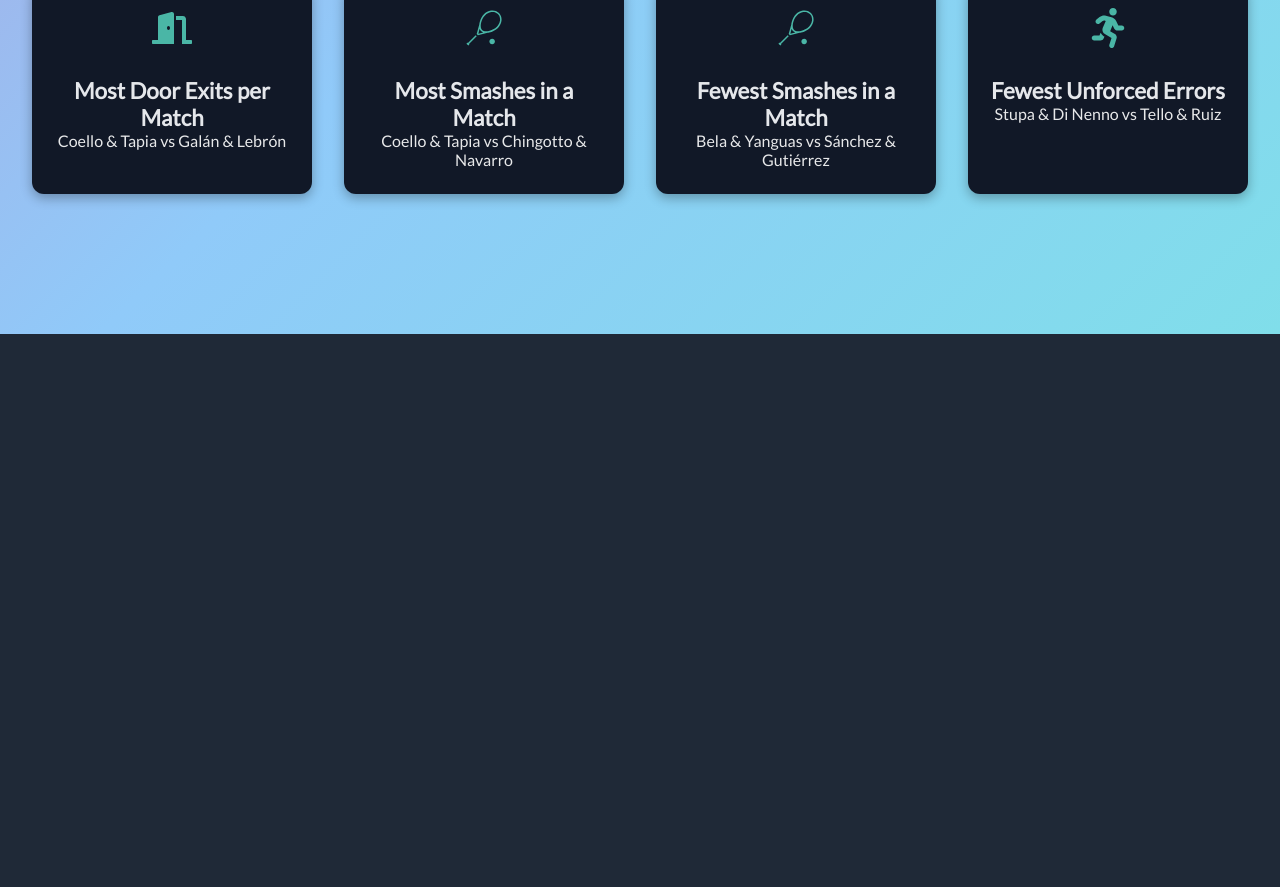
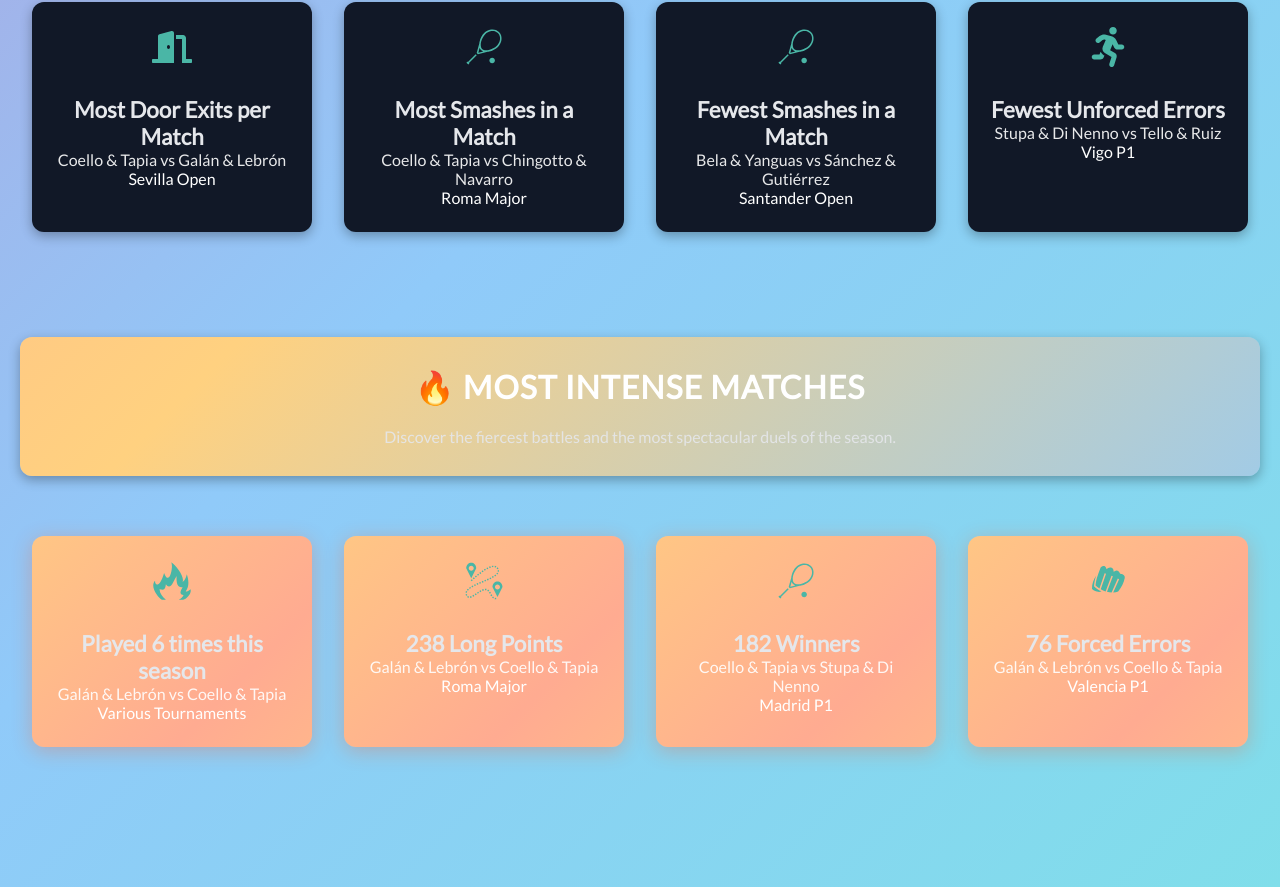
Before and after one commit to DavidSanzUFV/PadelIntelligence, a React (Create React App) app in the folder padel-intelligence/: page /highlights in a window 1280 px wide. Shown: the part 746-1633 px from the top of the page. Before the commit the page ends 1080 px from the top, so only its background shows below. Built offline with nearby package versions, Linux system fonts and the light colour scheme.

Commit message:
queries highlights

```diff
--- a/padel-intelligence/src/components/HighlightCard.js
+++ b/padel-intelligence/src/components/HighlightCard.js
@@ -1,13 +1,14 @@
 import React from "react";
 import "../styles/Highlights.css";
 
-const HighlightCard = ({ icon, value, player, match }) => {
+const HighlightCard = ({ icon, value, player, match, location, isIntense }) => {
   return (
-    <div className="highlight-card">
+    <div className={`highlight-card ${isIntense ? 'highlight-card-intense' : ''}`}>
       <div className="highlight-icon">{icon}</div>
       <div className="highlight-value">{value}</div>
       <div className="highlight-player">{player}</div>
       <div className="highlight-match">{match}</div>
+      <div className="highlight-location">{location}</div>
     </div>
   );
 };
--- a/padel-intelligence/src/pages/Curiosities.js
+++ b/padel-intelligence/src/pages/Curiosities.js
@@ -53,6 +53,19 @@ const transformCuriosities = (data) => {
     "Return Errors": "❌"
   };
 
+  const percentageTitles = [
+    "Main Draw Gender Ratio",
+    "Cross vs Parallel",
+    "Lob to Net Gain %",
+    "Smash Percentage",
+    "Lob Usage %",
+    "1st vs 2nd Serve",
+    "Returns: Lob vs Low",
+    "Return Errors"
+  ];
+
+  const isPercentageTitle = (title) => percentageTitles.includes(title);
+
   for (const [category, items] of Object.entries(data)) {
     for (const [title, facts] of Object.entries(items)) {
       const entry = {
@@ -61,17 +74,41 @@ const transformCuriosities = (data) => {
         description: descriptions[title] || "",
         facts: Array.isArray(facts)
           ? facts.map((f, i) => {
-            const medal = ["🥇", "🥈", "🥉"][i] || "🥇";
+              const medal = ["🥇", "🥈", "🥉"][i] || "🏅";
+
+              // 🧠 Si ya es string como "54% Men / 46% Women"
               if (typeof f === "string") return `${medal} ${f}`;
+
+              // 🧠 Si es un objeto tipo { player: ..., value: ... }
               if (typeof f === "object" && f !== null) {
-              // Intenta serializar los campos comunes como player + value
-              const keys = Object.keys(f);
-              return `${medal} ${f.player || f.nationality || f.brand || "Item"} (${Object.values(f).filter(v => typeof v === 'number' || typeof v === 'string').slice(1).join(", ")})`;
+                const label =
+                  f.player || f.nationality || f.brand || "Item";
+                const value = Object.values(f).find(v => typeof v === "number");
+
+                if (value !== undefined) {
+                  let displayValue;
+
+                  if (["Returns: Lob vs Low", "Lob Usage %"].includes(title)) {
+                    displayValue = (value * 100).toFixed(2);
+                  } else {
+                    displayValue = value.toFixed(2);
                   }
+
+                  const suffix = isPercentageTitle(title) ? "%" : "";
+                  return `${medal} ${label} (${displayValue}${suffix})`;
+                }
+
+                // Fallback si no hay número
+                const fallback = Object.values(f)
+                  .filter(v => typeof v === "string" || typeof v === "number")
+                  .slice(1)
+                  .join(", ");
+                return `${medal} ${label} (${fallback})`;
+              }
+
               return `${medal} ${String(f)}`;
             })
           : [`🥇 ${String(facts)}`]
-
       };
 
       if (transformed[category]) {
@@ -79,8 +116,6 @@ const transformCuriosities = (data) => {
       }
     }
   }
-
-
   return transformed;
 };
 
--- a/padel-intelligence/src/pages/Highlights.js
+++ b/padel-intelligence/src/pages/Highlights.js
@@ -3,6 +3,7 @@ import HighlightCard from "../components/HighlightCard";
 import "../styles/Highlights.css";
 import { FaSnowflake, FaCloud, FaDoorOpen, FaRunning } from "react-icons/fa";
 import { GiTennisRacket, GiClick } from "react-icons/gi";
+import { GiFlame, GiPathDistance, GiPunch } from "react-icons/gi";
 
 const seasonSummaryTop = [
   {
@@ -10,57 +11,92 @@ const seasonSummaryTop = [
     title: "Biggest Nevera of the Year",
     player: "Lebrón & Galán vs Coello & Tapia",
     value: "Biggest Nevera of the Year",
+    location: "Madrid Master Final",
   },
   {
     icon: <GiClick className="highlight-icon" />,
     title: "Most Shots in a Match",
     player: "Chingotto & Navarro vs Sánchez & Gutiérrez",
     value: "Most Shots in a Match",
+    location: "Barcelona Open",
   },
   {
     icon: <FaCloud className="highlight-icon" />,
     title: "Most Lobs in a Match",
     player: "Bela & Tello vs Lebrón & Galán",
     value: "Most Lobs in a Match",
+    location: "Buenos Aires P1",
   },
   {
     icon: <GiTennisRacket className="highlight-icon" />,
     title: "Most Points in a Match",
     player: "Stupa & Di Nenno vs Coello & Tapia",
     value: "Most Points in a Match",
+    location: "Málaga P1",
   },
 ];
 
-
-// 📊 SEASON SUMMARY - Extra Highlights
 const seasonSummaryExtra = [
   {
     icon: <FaDoorOpen className="highlight-icon" />,
     title: "Most Door Exits per Match",
     player: "Coello & Tapia vs Galán & Lebrón",
     value: "Most Door Exits per Match",
+    location: "Sevilla Open",
   },
   {
     icon: <GiTennisRacket className="highlight-icon" />,
     title: "Most Smashes in a Match",
     player: "Coello & Tapia vs Chingotto & Navarro",
     value: "Most Smashes in a Match",
+    location: "Roma Major",
   },
   {
     icon: <GiTennisRacket className="highlight-icon" />,
     title: "Fewest Smashes in a Match",
     player: "Bela & Yanguas vs Sánchez & Gutiérrez",
     value: "Fewest Smashes in a Match",
+    location: "Santander Open",
   },
   {
     icon: <FaRunning className="highlight-icon" />,
     title: "Fewest Unforced Errors",
     player: "Stupa & Di Nenno vs Tello & Ruiz",
     value: "Fewest Unforced Errors",
+    location: "Vigo P1",
   },
 ];
 
-
+const intenseMatches = [
+  {
+    icon: <GiFlame className="highlight-icon" />,
+    title: "Most Repeated Matchup",
+    player: "Galán & Lebrón vs Coello & Tapia",
+    value: "Played 6 times this season",
+    location: "Various Tournaments",
+  },
+  {
+    icon: <GiPathDistance className="highlight-icon" />,
+    title: "Most Long Points Played",
+    player: "Galán & Lebrón vs Coello & Tapia",
+    value: "238 Long Points",
+    location: "Roma Major",
+  },
+  {
+    icon: <GiTennisRacket className="highlight-icon" />,
+    title: "Most Winners in a Match",
+    player: "Coello & Tapia vs Stupa & Di Nenno",
+    value: "182 Winners",
+    location: "Madrid P1",
+  },
+  {
+    icon: <GiPunch className="highlight-icon" />,
+    title: "Most Forced Errors in a Match",
+    player: "Galán & Lebrón vs Coello & Tapia",
+    value: "76 Forced Errors",
+    location: "Valencia P1",
+  },
+];
 
 const Highlights = () => {
   return (
@@ -99,6 +135,18 @@ const Highlights = () => {
           <HighlightCard key={idx} {...item} />
         ))}
       </div>
+      <div className="highlights-intense">
+        <h2 className="intense-title">🔥 MOST INTENSE MATCHES</h2>
+        <p className="intense-subtitle">
+          Discover the fiercest battles and the most spectacular duels of the season.
+        </p>
+      </div>
+      <div className="highlights-grid-3">
+        {intenseMatches.map((item, idx) => (
+          <HighlightCard key={idx} {...item} isIntense={true} />
+        ))}
+      </div>
+
     </div>
   );
 };
--- a/padel-intelligence/src/styles/Highlights.css
+++ b/padel-intelligence/src/styles/Highlights.css
@@ -100,3 +100,84 @@
     font-size: 1rem;
     color: var(--text-gray);
   }
+  .highlights-intense {
+    margin-top: 5px;
+    background: linear-gradient(
+      135deg,
+      #b39ddb,     /* mismo color del fondo original */
+      #ffd180,     /* naranja pastel suave */
+      #ffab91,     /* salmón suave */
+      #ffd180,     /* vuelta al naranja pastel */
+      #90caf9      /* azul suave */
+    );
+    background-size: 400% 400%;
+    animation: fireWaveSoft 12s ease-in-out infinite;
+    padding: 30px 20px;
+    border-radius: 12px;
+    box-shadow: 0 4px 12px rgba(0, 0, 0, 0.3);
+    text-align: center;
+  }
+
+
+
+  .intense-title {
+    font-size: 2rem;
+    font-weight: bold;
+    margin-bottom: 20px;
+    color: var(--text-white);
+    letter-spacing: 1px;
+  }
+
+  .intense-subtitle {
+    font-size: 1rem;
+    color: var(--text-gray);
+    opacity: 0.9;
+    max-width: 600px;
+    margin: 0 auto;
+  }
+
+  @keyframes fireWaveSoft {
+    0% {
+      background-position: 0% 50%;
+    }
+    50% {
+      background-position: 100% 50%;
+    }
+    100% {
+      background-position: 0% 50%;
+    }
+  }
+
+  .highlights-grid-3 {
+    display: flex;
+    flex-wrap: wrap;
+    justify-content: center;
+    gap: 2rem;
+    padding-bottom: 100px;
+    padding-top: 60px;
+    }
+    .highlight-card-intense {
+      background: linear-gradient(
+        135deg,
+        #ffcc80,
+        #ffab91,
+        #ffd180,
+        #ffab91,
+        #ffcc80
+      );
+      background-size: 400% 400%;
+      animation: fireCard 10s ease-in-out infinite;
+      color: var(--text-white);
+      box-shadow: 0 4px 20px rgba(255, 87, 34, 0.3);
+    }
+    @keyframes fireCard {
+      0% {
+        background-position: 0% 50%;
+      }
+      50% {
+        background-position: 100% 50%;
+      }
+      100% {
+        background-position: 0% 50%;
+      }
+    }
```
Also changed, not shown: 1 other file (tests, documents, lock files or other folders). Lines whose indentation alone changed are shown as unchanged.
